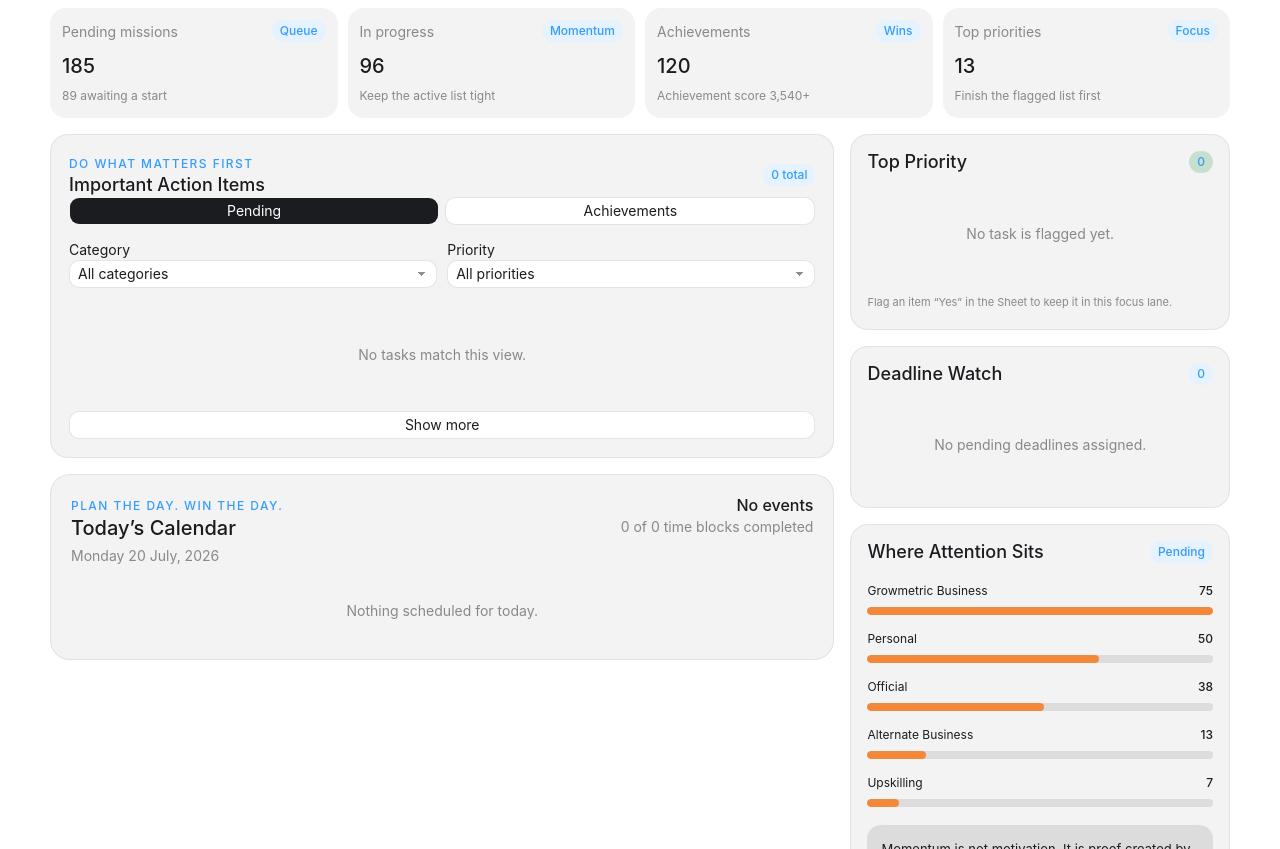
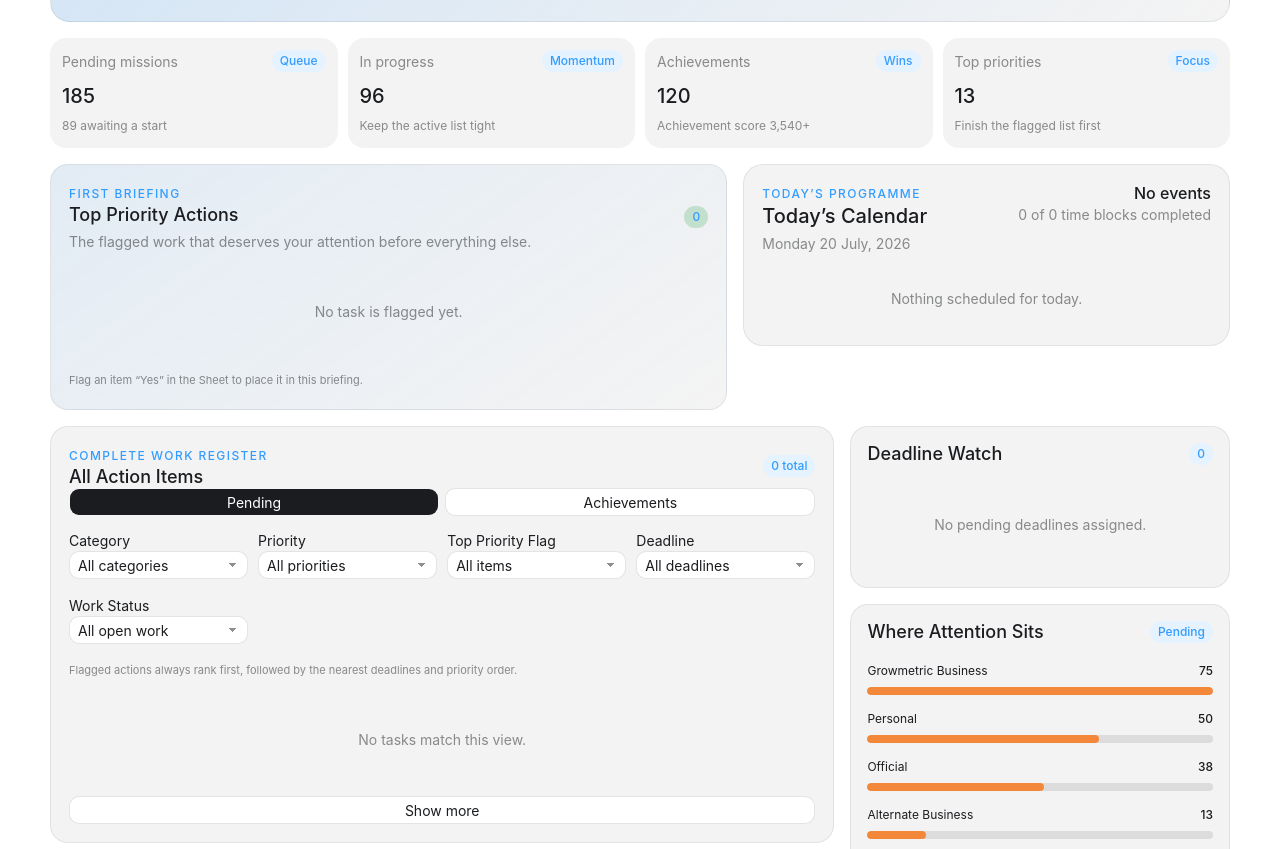
Before and after one commit to mdabdraqeeb/abdul-mission-control, a plain HTML site: page index.html in a window 1280 px wide. Shown: the part 303-1152 px from the top of the page. Drawn offline with nearby package versions, Linux system fonts and the light colour scheme.

Commit message:
Promote priorities and calendar into executive briefing

```diff
--- a/index.html
+++ b/index.html
@@ -718,6 +718,10 @@ svg {
     }
     #abdul-mission-dashboard .dash-topbar,
     #abdul-mission-dashboard .dash-section-head { justify-content: space-between; gap: 12px; }
+    #abdul-mission-dashboard .dash-topbar {
+      padding:14px 16px; border:1px solid var(--border); border-radius:16px;
+      background:color-mix(in srgb,var(--foreground) 4%,var(--card));
+    }
     #abdul-mission-dashboard .dash-brand { display: flex; align-items: center; gap: 10px; }
     #abdul-mission-dashboard .dash-mark {
       width: 38px; height: 38px; border-radius: 12px;
@@ -759,10 +763,11 @@ svg {
     #abdul-mission-dashboard .dash-stat-top { display:flex; justify-content:space-between; gap:8px; align-items:center; }
     #abdul-mission-dashboard .dash-stat .viz-stat-value { margin-top:10px; }
     #abdul-mission-dashboard .dash-stat-note { margin-top:4px; font-size:12px; color:var(--muted-foreground); }
-    #abdul-mission-dashboard .dash-layout { display:grid; grid-template-columns:minmax(0,1.55fr) minmax(260px,.75fr); gap:16px; margin-top:16px; }
+    #abdul-mission-dashboard .dash-command-grid { display:grid; grid-template-columns:minmax(0,1.28fr) minmax(340px,.92fr); gap:16px; margin-top:16px; align-items:start; }
+    #abdul-mission-dashboard .dash-work-layout { display:grid; grid-template-columns:minmax(0,1.55fr) minmax(280px,.75fr); gap:16px; margin-top:16px; align-items:start; }
     #abdul-mission-dashboard .dash-panel { background:var(--card); color:var(--card-foreground); border:1px solid var(--border); border-radius:18px; padding:18px; min-width:0; }
     #abdul-mission-dashboard .dash-section-head h2 { margin:0; font-size:18px; font-weight:500; }
-    #abdul-mission-dashboard .dash-controls { margin:14px 0; display:grid; grid-template-columns:1fr 1fr; gap:10px; }
+    #abdul-mission-dashboard .dash-controls { margin:14px 0; display:grid; grid-template-columns:repeat(auto-fit,minmax(150px,1fr)); gap:10px; }
     #abdul-mission-dashboard .dash-tabs { display:flex; gap:6px; }
     #abdul-mission-dashboard .dash-tabs .btn { flex:1; }
     #abdul-mission-dashboard .dash-list { display:grid; gap:8px; }
@@ -792,7 +797,7 @@ svg {
     #abdul-mission-dashboard .dash-side-stack { display:grid; gap:16px; align-content:start; min-width:0; }
     #abdul-mission-dashboard .dash-side-stack .dash-panel { padding:16px; }
     #abdul-mission-dashboard .dash-calendar {
-      margin:0; padding:20px;
+      margin:0; padding:18px;
       border:1px solid var(--border); border-radius:20px; background:var(--card);
     }
     #abdul-mission-dashboard .dash-calendar-head { display:flex; justify-content:space-between; align-items:flex-start; gap:14px; }
@@ -801,9 +806,10 @@ svg {
     #abdul-mission-dashboard .dash-calendar-summary strong { display:block; font-size:16px; }
     #abdul-mission-dashboard .dash-calendar-list { display:grid; gap:8px; margin-top:16px; }
     #abdul-mission-dashboard .dash-event {
-      display:grid; grid-template-columns:92px 12px minmax(0,1fr) auto; align-items:center; gap:12px;
+      display:grid; grid-template-columns:76px 10px minmax(0,1fr); align-items:center; gap:10px;
       padding:11px 12px; border:1px solid var(--border); border-radius:14px; background:var(--secondary);
     }
+    #abdul-mission-dashboard .dash-event > .viz-badge { grid-column:3; justify-self:start; }
     #abdul-mission-dashboard .dash-event-time { font-variant-numeric:tabular-nums; font-weight:500; }
     #abdul-mission-dashboard .dash-event-dot { width:10px; height:10px; border-radius:50%; background:var(--muted-foreground); }
     #abdul-mission-dashboard .dash-event.is-current { border-color:var(--primary); background:var(--accent); }
@@ -825,6 +831,11 @@ svg {
     #abdul-mission-dashboard .dash-focus-meta { display:flex; flex-wrap:wrap; gap:6px; margin-top:6px; color:var(--muted-foreground); font-size:11px; }
     #abdul-mission-dashboard .dash-focus-meta .is-urgent { color:var(--destructive); font-weight:500; }
     #abdul-mission-dashboard .dash-top-badge { background:color-mix(in srgb,var(--dash-warning) 24%,var(--card)); }
+    #abdul-mission-dashboard .dash-brief-panel {
+      background:linear-gradient(145deg,color-mix(in srgb,var(--primary) 9%,var(--card)),var(--card));
+    }
+    #abdul-mission-dashboard .dash-brief-note { margin:4px 0 0; color:var(--muted-foreground); }
+    #abdul-mission-dashboard .dash-filter-note { margin-top:-4px; margin-bottom:12px; color:var(--muted-foreground); font-size:11px; }
     #abdul-mission-dashboard .dash-task.is-top-priority {
       border-color:color-mix(in srgb,var(--dash-warning) 50%,var(--border));
       background:color-mix(in srgb,var(--dash-warning) 7%,var(--card));
@@ -832,11 +843,10 @@ svg {
     #abdul-mission-dashboard .dash-side-note { margin-top:12px; color:var(--muted-foreground); font-size:11px; }
     @media (max-width:820px) {
       #abdul-mission-dashboard { padding:10px; }
-      #abdul-mission-dashboard .dash-layout { grid-template-columns:1fr; }
+      #abdul-mission-dashboard .dash-command-grid,
+      #abdul-mission-dashboard .dash-work-layout { grid-template-columns:1fr; }
       #abdul-mission-dashboard .dash-side-stack { grid-template-columns:repeat(2,minmax(0,1fr)); }
       #abdul-mission-dashboard .dash-side-stack .dash-breakdown-panel { grid-column:1 / -1; }
-      #abdul-mission-dashboard .dash-event { grid-template-columns:88px 12px minmax(0,1fr); }
-      #abdul-mission-dashboard .dash-event > .viz-badge { grid-column:3; justify-self:start; }
       #abdul-mission-dashboard .dash-stats { grid-template-columns:repeat(2,minmax(0,1fr)); }
     }
     @media (max-width:560px) {
@@ -853,7 +863,7 @@ svg {
       #abdul-mission-dashboard .dash-side-stack .dash-breakdown-panel { grid-column:auto; }
       #abdul-mission-dashboard .dash-calendar-head { align-items:flex-start; }
       #abdul-mission-dashboard .dash-calendar-summary { text-align:left; }
-      #abdul-mission-dashboard .dash-event { grid-template-columns:76px 10px minmax(0,1fr); gap:8px; }
+      #abdul-mission-dashboard .dash-event { grid-template-columns:72px 9px minmax(0,1fr); gap:8px; }
     }
   </style>
 
@@ -861,7 +871,7 @@ svg {
     <header class="dash-topbar">
       <div class="dash-brand">
         <div class="dash-mark">A</div>
-        <div><strong>Abdul's Mission Control</strong><span>Turn intention into achievement</span></div>
+        <div><strong>Abdul's Mission Control</strong><span>Executive work briefing</span></div>
       </div>
       <div>
         <div class="dash-live"><span class="dash-dot" id="dash-live-dot"></span><span id="dash-live-label">Connecting to Google Sheets…</span></div>
@@ -875,8 +885,8 @@ svg {
         <div class="dash-ring-copy"><strong id="dash-progress">0%</strong><span>conquered</span></div>
       </div>
       <div class="dash-hero-copy">
-        <div class="dash-kicker">Your command centre</div>
-        <h1 id="dash-heading">Every finished task is evidence of momentum.</h1>
+        <div class="dash-kicker">Executive daily briefing</div>
+        <h1 id="dash-heading">Control the day. Close the decisive work.</h1>
         <p id="dash-motivation">Pick one high-impact action. Finish it completely. Let the next win become easier.</p>
         <div class="dash-milestone">
           <div class="dash-milestone-head"><span id="dash-milestone-label">Next achievement milestone</span><strong id="dash-milestone-value">0 / 0</strong></div>
@@ -894,13 +904,43 @@ svg {
     </section>
 
 
-    <section class="dash-layout">
+    <section class="dash-command-grid" aria-label="Executive focus and today’s agenda">
+      <section class="dash-panel dash-brief-panel" aria-labelledby="dash-top-title">
+        <div class="dash-section-head">
+          <div>
+            <div class="dash-kicker">First briefing</div>
+            <h2 id="dash-top-title">Top Priority Actions</h2>
+            <p class="dash-brief-note">The flagged work that deserves your attention before everything else.</p>
+          </div>
+          <span class="viz-badge dash-top-badge" id="dash-top-count">0</span>
+        </div>
+        <div class="dash-focus-list" id="dash-top-list"></div>
+        <div class="dash-side-note">Flag an item “Yes” in the Sheet to place it in this briefing.</div>
+      </section>
+
+      <section class="dash-calendar" aria-labelledby="dash-calendar-title">
+        <div class="dash-calendar-head">
+          <div>
+            <div class="dash-kicker">Today’s programme</div>
+            <h2 id="dash-calendar-title">Today’s Calendar</h2>
+            <p id="dash-calendar-date">Loading your agenda…</p>
+          </div>
+          <div class="dash-calendar-summary">
+            <strong id="dash-calendar-next">Syncing</strong>
+            <span class="dash-muted" id="dash-calendar-count">Calendar feed</span>
+          </div>
+        </div>
+        <div class="dash-calendar-list" id="dash-calendar-list" aria-live="polite"></div>
+      </section>
+    </section>
+
+    <section class="dash-work-layout">
       <div class="dash-main-stack">
         <section class="dash-panel" aria-labelledby="dash-list-title">
           <div class="dash-section-head">
             <div>
-              <div class="dash-kicker">Do what matters first</div>
-              <h2 id="dash-list-title">Important Action Items</h2>
+              <div class="dash-kicker">Complete work register</div>
+              <h2 id="dash-list-title">All Action Items</h2>
             </div>
             <span class="viz-badge" id="dash-result-count">0 shown</span>
           </div>
@@ -911,37 +951,17 @@ svg {
           <div class="dash-controls">
             <label class="form-label">Category<select class="form-select" id="dash-category"><option value="all">All categories</option></select></label>
             <label class="form-label">Priority<select class="form-select" id="dash-priority"><option value="all">All priorities</option><option value="0">P0 — critical</option><option value="1">P1 — high</option><option value="2">P2 — medium</option><option value="3">P3 — normal</option><option value="none">No priority</option></select></label>
+            <label class="form-label">Top Priority Flag<select class="form-select" id="dash-top-filter"><option value="all">All items</option><option value="yes">Flagged only</option><option value="no">Not flagged</option></select></label>
+            <label class="form-label">Deadline<select class="form-select" id="dash-deadline-filter"><option value="all">All deadlines</option><option value="overdue">Overdue</option><option value="today">Due today</option><option value="next7">Next 7 days</option><option value="none">No deadline</option></select></label>
+            <label class="form-label">Work Status<select class="form-select" id="dash-status-filter"><option value="all">All open work</option><option value="wip">In progress</option><option value="not-started">Not started</option></select></label>
           </div>
+          <div class="dash-filter-note">Flagged actions always rank first, followed by the nearest deadlines and priority order.</div>
           <div class="dash-list" id="dash-list" aria-live="polite"></div>
           <button type="button" class="btn dash-load-more" id="dash-more">Show more</button>
         </section>
-
-        <section class="dash-calendar" aria-labelledby="dash-calendar-title">
-          <div class="dash-calendar-head">
-            <div>
-              <div class="dash-kicker">Plan the day. Win the day.</div>
-              <h2 id="dash-calendar-title">Today’s Calendar</h2>
-              <p id="dash-calendar-date">Loading your agenda…</p>
-            </div>
-            <div class="dash-calendar-summary">
-              <strong id="dash-calendar-next">Syncing</strong>
-              <span class="dash-muted" id="dash-calendar-count">Calendar feed</span>
-            </div>
-          </div>
-          <div class="dash-calendar-list" id="dash-calendar-list" aria-live="polite"></div>
-        </section>
       </div>
 
-      <aside class="dash-side-stack" aria-label="Priority and deadline command column">
-        <section class="dash-panel" aria-labelledby="dash-top-title">
-          <div class="dash-section-head">
-            <h2 id="dash-top-title">Top Priority</h2>
-            <span class="viz-badge dash-top-badge" id="dash-top-count">0</span>
-          </div>
-          <div class="dash-focus-list" id="dash-top-list"></div>
-          <div class="dash-side-note">Flag an item “Yes” in the Sheet to keep it in this focus lane.</div>
-        </section>
-
+      <aside class="dash-side-stack" aria-label="Deadline and workload intelligence">
         <section class="dash-panel" aria-labelledby="dash-deadline-title">
           <div class="dash-section-head">
             <h2 id="dash-deadline-title">Deadline Watch</h2>
@@ -974,12 +994,12 @@ svg {
         pending:[["Growmetric Business",75],["Personal",50],["Official",38],["Alternate Business",13],["Upskilling",7]],
         done:[["Personal",45],["Growmetric Business",39],["Official",33],["Alternate Business",3]]
       };
-      const state = { rows:seedRows, calendar:[], mode:"pending", category:"all", priority:"all", limit:10, live:false, totals:fallbackTotals };
+      const state = { rows:seedRows, calendar:[], mode:"pending", category:"all", priority:"all", top:"all", deadline:"all", workStatus:"all", limit:10, live:false, totals:fallbackTotals };
       const $ = selector => root.querySelector(selector);
       const els = {
         ring:$("#dash-ring"), progress:$("#dash-progress"), motivation:$("#dash-motivation"), pending:$("#dash-pending"), wip:$("#dash-wip"), done:$("#dash-done"), high:$("#dash-high"),
         pendingNote:$("#dash-pending-note"), xp:$("#dash-xp"), milestoneLabel:$("#dash-milestone-label"), milestoneValue:$("#dash-milestone-value"), milestoneBar:$("#dash-milestone-bar"),
-        list:$("#dash-list"), listTitle:$("#dash-list-title"), resultCount:$("#dash-result-count"), category:$("#dash-category"), priority:$("#dash-priority"), more:$("#dash-more"),
+        list:$("#dash-list"), listTitle:$("#dash-list-title"), resultCount:$("#dash-result-count"), category:$("#dash-category"), priority:$("#dash-priority"), topFilter:$("#dash-top-filter"), deadlineFilter:$("#dash-deadline-filter"), statusFilter:$("#dash-status-filter"), more:$("#dash-more"),
         pendingTab:$("#dash-tab-pending"), doneTab:$("#dash-tab-done"), bars:$("#dash-bars"), breakdownMode:$("#dash-breakdown-mode"), liveDot:$("#dash-live-dot"), liveLabel:$("#dash-live-label"), sync:$("#dash-sync"), dataNote:$("#dash-data-note"), confetti:$("#dash-confetti"),
         calendarList:$("#dash-calendar-list"), calendarDate:$("#dash-calendar-date"), calendarNext:$("#dash-calendar-next"), calendarCount:$("#dash-calendar-count"),
         topList:$("#dash-top-list"), topCount:$("#dash-top-count"), deadlineList:$("#dash-deadline-list"), deadlineCount:$("#dash-deadline-count")
@@ -998,8 +1018,7 @@ svg {
       function parseDeadline(value) {
         const parts=String(value||"").match(/^(\d{1,2})\/(\d{1,2})\/(\d{4})$/);
         if(!parts) return 0;
-        const a=Number(parts[1]), b=Number(parts[2]), year=Number(parts[3]);
-        const month=a>12?b:a, day=a>12?a:b;
+        const day=Number(parts[1]), month=Number(parts[2]), year=Number(parts[3]);
         return Date.UTC(year,month-1,day);
       }
       function deadlineRank(row) { return row.deadlineTs || Number.MAX_SAFE_INTEGER; }
@@ -1018,6 +1037,12 @@ svg {
         let rows = state.rows.filter(state.mode === "pending" ? isPending : isDone);
         if (state.category !== "all") rows = rows.filter(row => row.category === state.category);
         if (state.priority !== "all") rows = rows.filter(row => state.priority === "none" ? !Number.isFinite(row.priority) : String(row.priority) === state.priority);
+        if (state.top !== "all") rows = rows.filter(row => state.top === "yes" ? isTop(row) : !isTop(row));
+        if (state.workStatus !== "all" && state.mode === "pending") rows = rows.filter(row => state.workStatus === "wip" ? cleanStatus(row.status) === "wip" : cleanStatus(row.status) !== "wip");
+        if (state.deadline !== "all") {
+          const today=todayUtc(), week=today+7*86400000;
+          rows=rows.filter(row => state.deadline === "none" ? !row.deadlineTs : state.deadline === "overdue" ? row.deadlineTs && row.deadlineTs<today : state.deadline === "today" ? row.deadlineTs===today : row.deadlineTs>=today && row.deadlineTs<=week);
+        }
         return rows.sort((a,b) => state.mode === "pending" ? Number(isTop(b))-Number(isTop(a)) || deadlineRank(a)-deadlineRank(b) || priorityValue(a)-priorityValue(b) || parseDate(b.added)-parseDate(a.added) : parseDate(b.added)-parseDate(a.added));
       }
       function renderMetrics() {
@@ -1050,7 +1075,7 @@ svg {
       function renderList() {
         const rows = currentRows();
         const visible = rows.slice(0,state.limit);
-        els.listTitle.textContent = state.mode === "pending" ? "Important Action Items" : "Achievement Vault";
+        els.listTitle.textContent = state.mode === "pending" ? "All Action Items" : "Achievement Vault";
         els.resultCount.textContent = rows.length + " total";
         els.more.hidden = visible.length >= rows.length;
         if (!visible.length) { els.list.innerHTML = '<div class="dash-empty">No tasks match this view.</div>'; return; }
@@ -1076,7 +1101,7 @@ svg {
         const deadlines=pending.filter(row=>row.deadlineTs).sort((a,b)=>a.deadlineTs-b.deadlineTs);
         els.topCount.textContent=top.length;
         els.deadlineCount.textContent=deadlines.length;
-        els.topList.innerHTML=top.length?top.slice(0,7).map(row=>focusRowHtml(row,false)).join(""):'<div class="dash-empty">No task is flagged yet.</div>';
+        els.topList.innerHTML=top.length?top.slice(0,10).map(row=>focusRowHtml(row,false)).join(""):'<div class="dash-empty">No task is flagged yet.</div>';
         els.deadlineList.innerHTML=deadlines.length?deadlines.slice(0,6).map(row=>focusRowHtml(row,true)).join(""):'<div class="dash-empty">No pending deadlines assigned.</div>';
       }
       function renderBars() {
@@ -1095,6 +1120,8 @@ svg {
         els.doneTab.classList.toggle("btn-primary",mode==="done");
         els.pendingTab.setAttribute("aria-pressed",String(mode==="pending"));
         els.doneTab.setAttribute("aria-pressed",String(mode==="done"));
+        els.statusFilter.disabled=mode==="done";
+        if(mode==="done") { state.workStatus="all"; els.statusFilter.value="all"; }
         renderList(); renderFocusPanels(); renderBars();
       }
       function celebrate(amount) {
@@ -1212,6 +1239,9 @@ svg {
       els.doneTab.addEventListener("click",()=>setMode("done"));
       els.category.addEventListener("change",event=>{state.category=event.target.value;state.limit=10;renderList();});
       els.priority.addEventListener("change",event=>{state.priority=event.target.value;state.limit=10;renderList();});
+      els.topFilter.addEventListener("change",event=>{state.top=event.target.value;state.limit=10;renderList();});
+      els.deadlineFilter.addEventListener("change",event=>{state.deadline=event.target.value;state.limit=10;renderList();});
+      els.statusFilter.addEventListener("change",event=>{state.workStatus=event.target.value;state.limit=10;renderList();});
       els.more.addEventListener("click",()=>{state.limit+=10;renderList();});
       render();
       renderCalendar();
```
